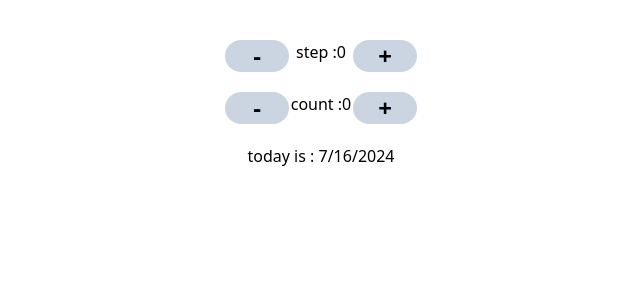
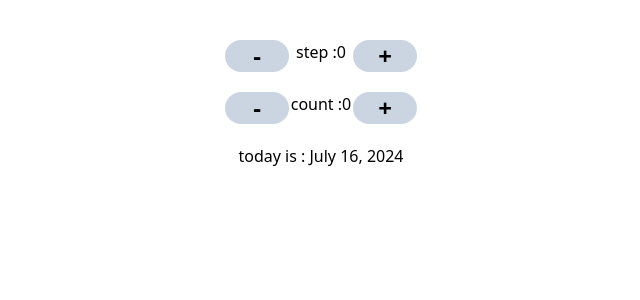
Before and after one commit to parisaMontakhab/Step-message, a React (Vite) app in the folder msg-step/: page / in a window 1280 px wide. Shown: the top 300 px of the page, without its empty margins (319-959 px from the left). Built offline with nearby package versions, Linux system fonts and the light colour scheme.

Commit message:
refactor: changed the mathode of date

```diff
--- a/msg-step/src/components/ChallengeOne.jsx
+++ b/msg-step/src/components/ChallengeOne.jsx
@@ -1,6 +1,8 @@
 
 export default function ChallengeOne (){
-    const dateString = new Date().toLocaleDateString();
+    const dateString = new Date().toLocaleDateString('en-US',{year: 'numeric',
+        month: 'long',
+        day: 'numeric'});
     return(
         <div className="text-center mt-10">
             <div className="grid grid-cols-3 w-48 mx-auto mb-5">
```
